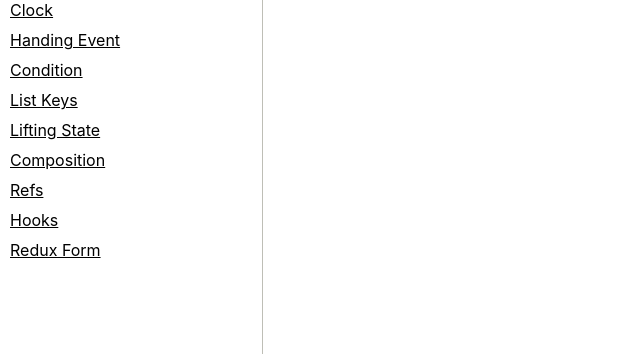
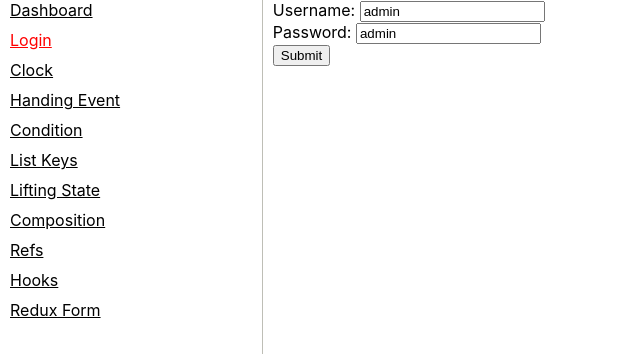
Before and after one commit to nhattruongniit/react-tutorial, a React app: page /login in a window 1280 px wide. Shown: the top 354 px of the page, without its empty margins (0-640 px from the left). Built offline with nearby package versions, Linux system fonts and the light colour scheme.

Commit message:
demo login

```diff
--- a/src/App.js
+++ b/src/App.js
@@ -23,6 +23,12 @@
           <div className="wrapper">
             <div className="sidebar">
               <ul>
+                <li>
+                  <NavLink to="/dashboard" activeClassName="active" >Dashboard</NavLink>
+                </li>
+                <li>
+                  <NavLink to="/login" activeClassName="active" >Login</NavLink>
+                </li>
                 <li>
                   <NavLink to="/clock" activeClassName="active" >Clock</NavLink>
                 </li>
--- /dev/null
+++ b/src/Dashboard/index.js
@@ -0,0 +1,20 @@
+import React from 'react';
+
+class Dashboard extends React.Component {
+  componentDidMount() {
+    const { history } = this.props;
+    const user = window.sessionStorage.getItem('user');
+    if (!user) {
+      alert('Bạn ko có session. Se bi out ra login!');
+      window.sessionStorage.clear();
+      history.push('/login');
+    }
+  }
+  render() {
+    return (
+      <div>this is dashboard component</div>
+    )
+  }
+};
+
+export default Dashboard;
--- /dev/null
+++ b/src/Login/index.js
@@ -0,0 +1,26 @@
+import React from 'react';
+
+class Login extends React.Component {
+
+  handleSubmit = (e) => {
+    const { history } = this.props;
+    e.preventDefault();
+    history.push('/dashboard');
+  }
+
+  render() {
+    const { handleSubmit } = this;
+
+    return (
+      <form onSubmit={handleSubmit}>
+        Username: <input name="username" type="text" value="admin" />
+        <br />
+        Password: <input type="text" value="admin" />
+        <br />
+        <button type="submit">Submit</button>
+      </form>
+    )
+  }
+};
+
+export default Login;
--- a/src/Routes.js
+++ b/src/Routes.js
@@ -1,6 +1,8 @@
 import React from 'react';
 import { Route, Switch } from 'react-router-dom';
 
+import Login from './Login';
+import Dashboard from './Dashboard';
 import Clock from './Clock';
 import HandingEvent from './HandlingEvent';
 import Condition from './Condition';
@@ -14,6 +16,8 @@
 
 const Routes = () => (
   <Switch>
+    <Route path="/login" component={Login} />
+    <Route path="/dashboard" component={Dashboard} />
     <Route path="/clock" component={Clock} />
     <Route path="/handling-event" component={HandingEvent} />
     <Route path="/condition" component={Condition} />
```
Also changed, not shown: 1 other file (tests, documents, lock files or other folders).
